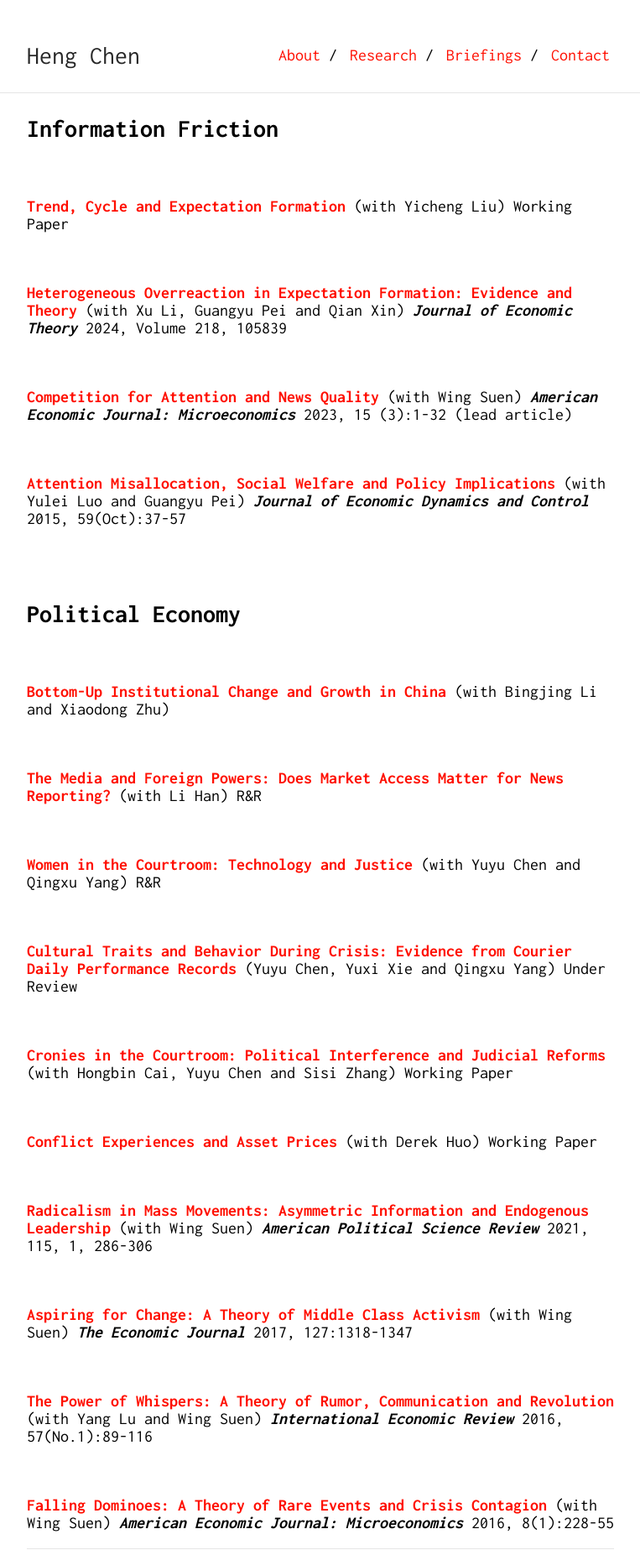
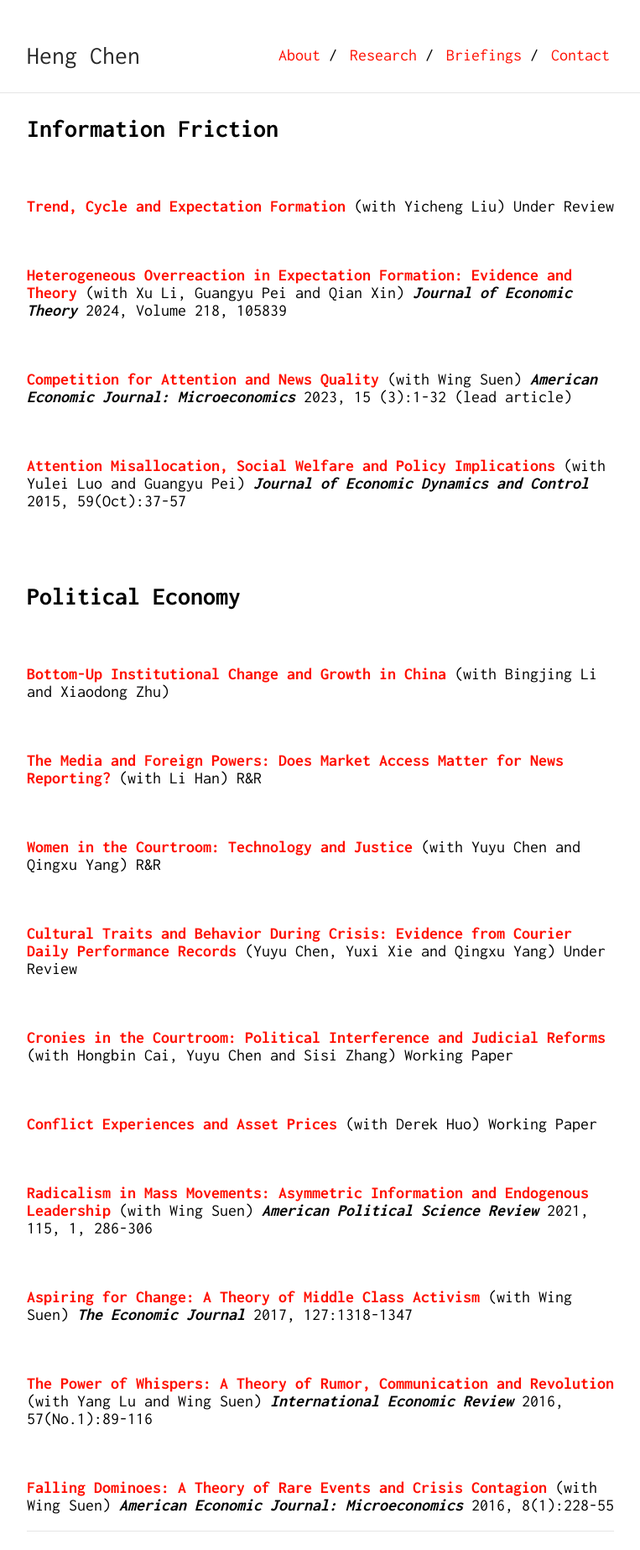
Before and after one commit to Shuyan0210611X/henrychen.github.io, a Jekyll site: the page built from research.md, in a window 1280 px wide. Shown: the whole page at 84% size, without its empty margins (258-1021 px from the left). Built offline with Jekyll 4.4.1, drawn with Linux system fonts in a browser that asks for light colours; our own code applies the rules of GitHub Pages for plain Markdown files; after the commit the page ends 1825 px from its top, so only the background shows below that.

Commit message:
Update research.md

```diff
--- a/research.md
+++ b/research.md
@@ -5,7 +5,7 @@ permalink: /research/
 ## Information Friction
 <br>
 
-[**Trend, Cycle and Expectation Formation**](/files/Trend.pdf) (with Yicheng Liu) Working Paper
+[**Trend, Cycle and Expectation Formation**](/files/Trend.pdf) (with Yicheng Liu) Under Review
 
 <br>
 
```
